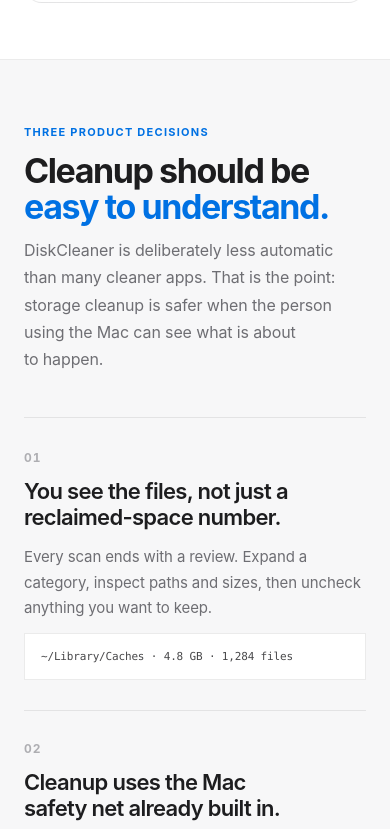
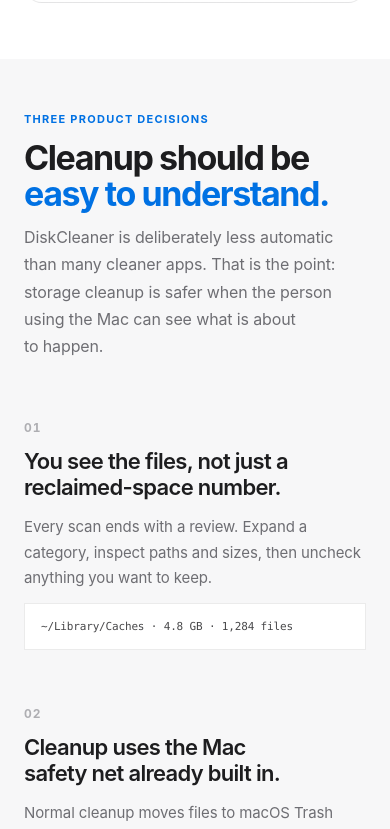
Before and after one commit to totoantonio/diskcleaner-site, a React (Vite) app: page / in a window 390 px wide. Shown: the part 1137-1966 px from the top of the page. Built offline with nearby package versions, Linux system fonts and the light colour scheme; the HTML template or start-up script is replaced by a standard one.

Commit message:
Remove homepage section separators

```diff
--- a/src/App.css
+++ b/src/App.css
@@ -2725,10 +2725,6 @@
   transform: translateY(1px);
 }
 
-.authored-hero {
-  border-bottom: 1px solid var(--border);
-}
-
 .authored-hero-copy {
   max-width: 1060px;
   margin: 0 auto;
@@ -2994,16 +2990,14 @@
 }
 
 .authored-decisions {
-  padding: 88px 0;
-  border-bottom: 1px solid var(--border);
+  padding: 76px 0;
 }
 
 .authored-section-intro {
   display: grid;
   grid-template-columns: 170px minmax(0, 1fr);
   gap: 20px 40px;
-  padding-bottom: 44px;
-  border-bottom: 1px solid var(--border);
+  padding-bottom: 34px;
 }
 
 .authored-section-intro > span {
@@ -3035,21 +3029,16 @@
   text-wrap: pretty;
 }
 
-.authored-decision-list {
-  border-bottom: 1px solid var(--border);
-}
-
 .authored-decision {
   display: grid;
   grid-template-columns: 90px minmax(0, 1fr) minmax(220px, .65fr);
   align-items: start;
   gap: 36px;
-  padding: 42px 0;
-  border-bottom: 1px solid var(--border);
-}
-
-.authored-decision:last-child {
-  border-bottom: 0;
+  padding: 34px 0;
+}
+
+.authored-decision + .authored-decision {
+  margin-top: 8px;
 }
 
 .authored-decision-number {
@@ -3092,9 +3081,7 @@
 }
 
 .authored-trust-note {
-  padding: 44px 0;
-  border-top: 1px solid var(--border);
-  border-bottom: 1px solid var(--border);
+  padding: 12px 0;
   text-align: left;
 }
 
@@ -3111,8 +3098,7 @@
 .authored-problem-finder,
 .authored-guides,
 .authored-follow {
-  padding: 88px 0;
-  border-bottom: 1px solid var(--border);
+  padding: 76px 0;
 }
 
 .authored-problem-heading,
@@ -3272,8 +3258,6 @@
 .authored-guide-grid {
   display: grid;
   grid-template-columns: repeat(3, 1fr);
-  border-top: 1px solid var(--border);
-  border-bottom: 1px solid var(--border);
 }
 
 .authored-guide-card {
@@ -3551,7 +3535,7 @@
   }
 
   .authored-decision {
-    padding: 34px 0;
+    padding: 28px 0;
   }
 
   .authored-problem-layout,
@@ -3785,7 +3769,7 @@
   }
 
   .authored-decision {
-    padding: 30px 0;
+    padding: 24px 0;
   }
 
   .authored-decision code,
@@ -3819,13 +3803,13 @@
   }
 
   .authored-decisions {
-    padding: 64px 0;
+    padding: 52px 0;
   }
 
   .authored-problem-finder,
   .authored-guides,
   .authored-follow {
-    padding: 64px 0;
+    padding: 52px 0;
   }
 
   .authored-guides-heading {
```
